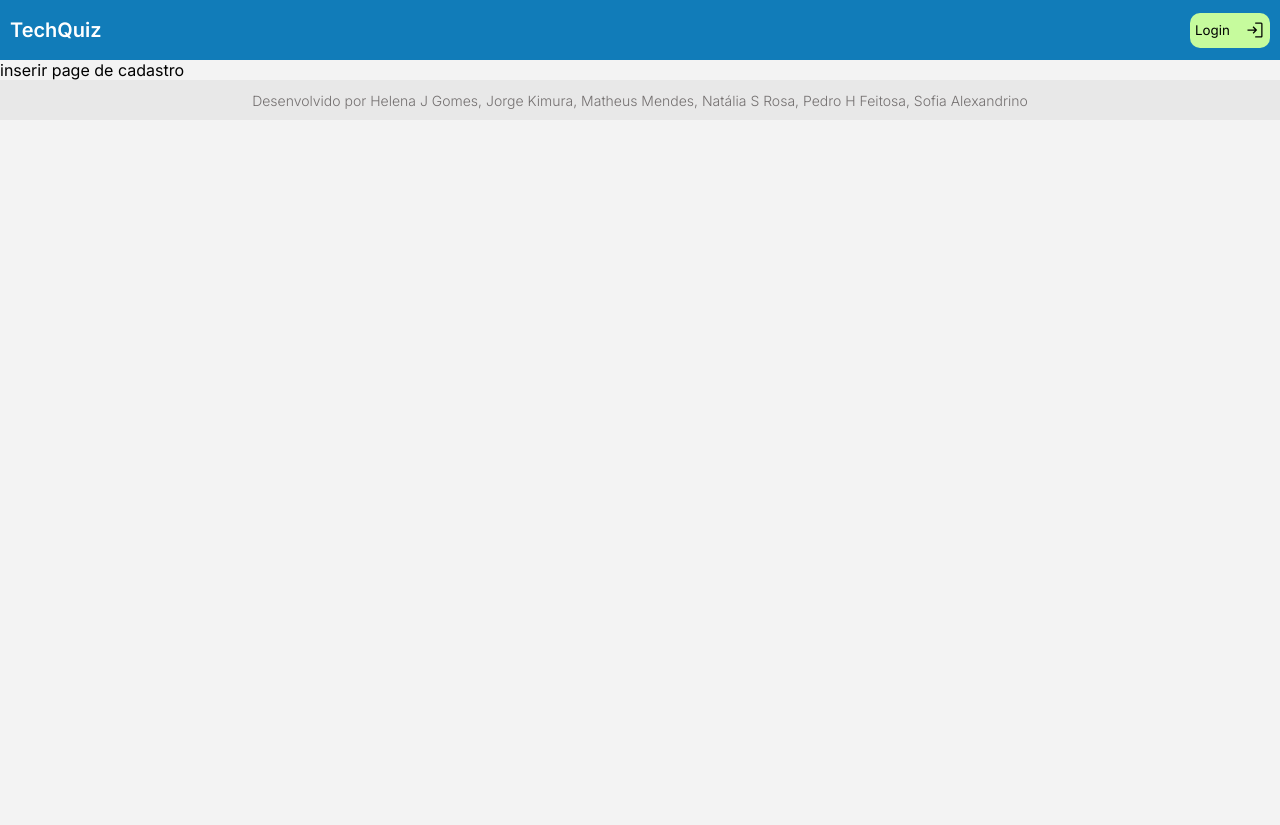
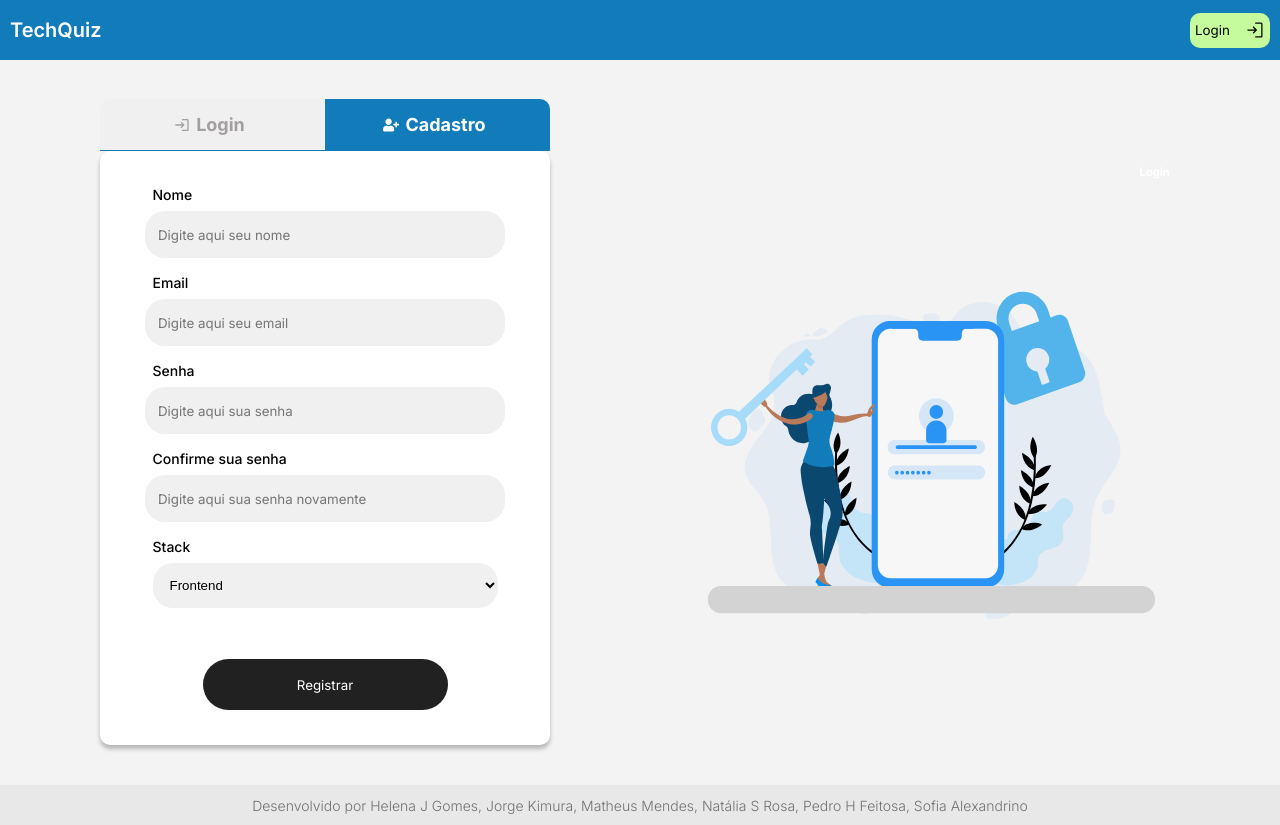
Before and after one commit to m4-t12-equipe35/techquiz-frontend, a React (Create React App) app: page / in a window 1280 px wide. Before the commit the page ends 800 px from the top, so only its background shows below. Built offline with nearby package versions, Linux system fonts and the light colour scheme.

Commit message:
fix: routes file

```diff
--- a/src/routes/index.tsx
+++ b/src/routes/index.tsx
@@ -5,7 +5,7 @@ import QuestionsPage from "../pages/QuestionsPage";
 const Router = () => {
   return (
     <Routes>
-      <Route path="/" element={"inserir page de cadastro"} />
+      <Route path="/" element={<LoginRegister />} />
       <Route path="/dashboard" element={<Dashboard />} />
       <Route path="/questions" element={<QuestionsPage />} />
       <Route
```
